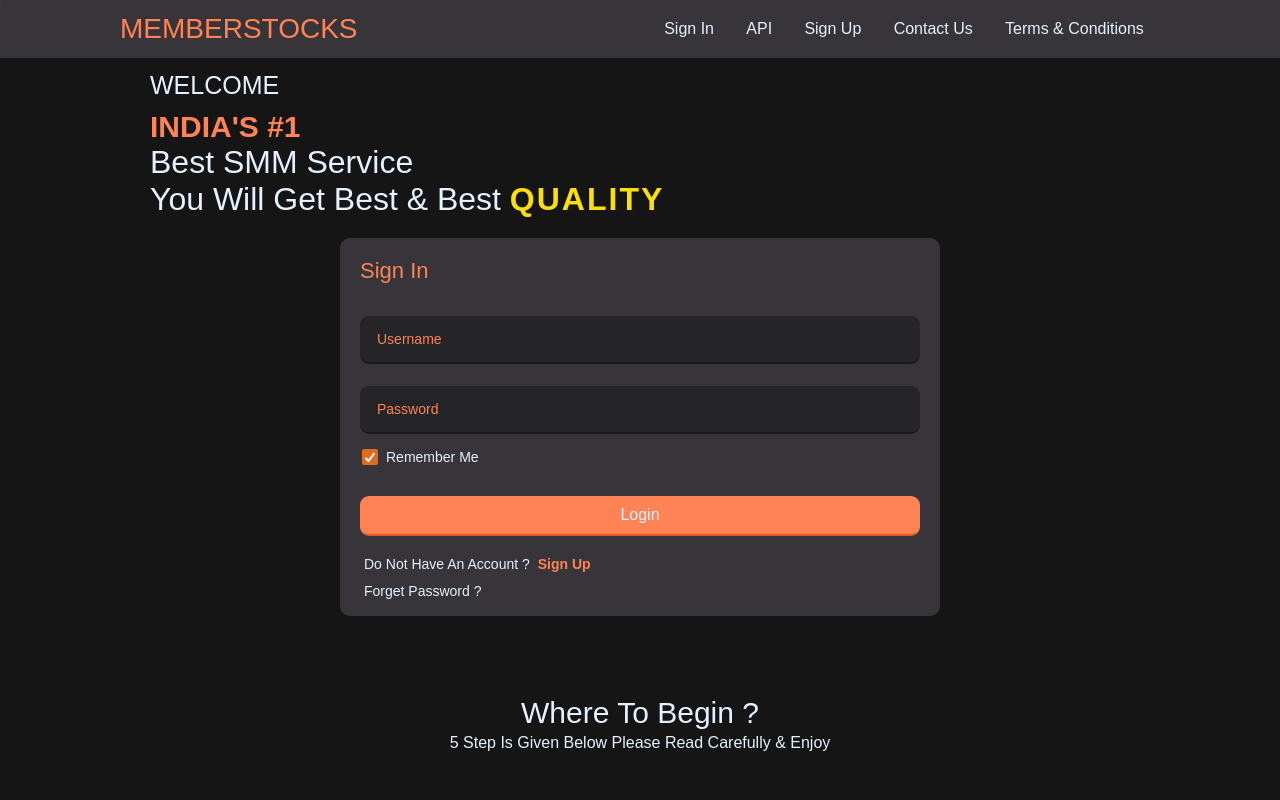
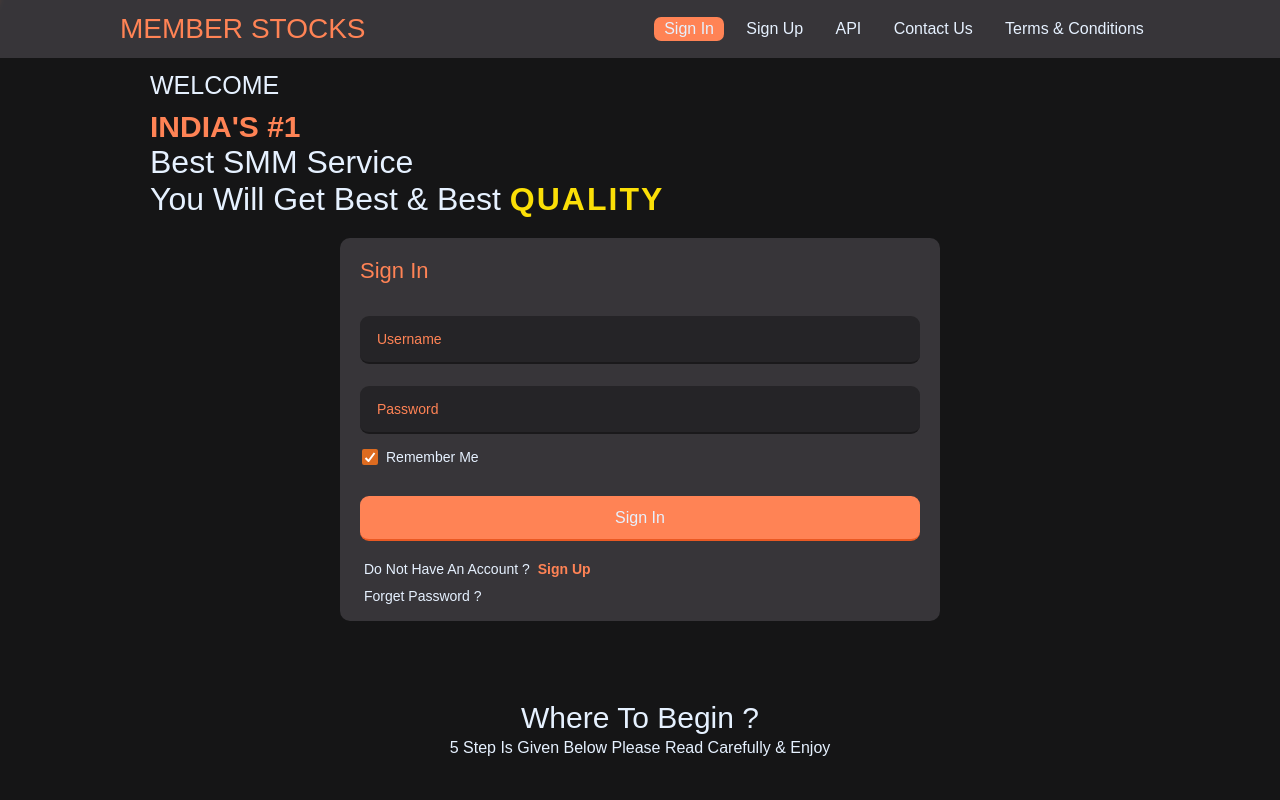
Before and after one commit to Theb0se/memberstocks, a React (Create React App) app: page / in a window 1280 px wide. Shown: the top 800 px of the page. Built offline with nearby package versions, Linux system fonts and the light colour scheme.

Commit message:
login/signup

```diff
--- a/src/components/navbar/Navbar.css
+++ b/src/components/navbar/Navbar.css
@@ -29,31 +29,19 @@
   position: relative;
   text-transform: uppercase;
 }
+
 .navLinks li,
 .hamMenu li {
   color: var(--white);
+  width: 100%;
+}
+.navLinks .active,
+.hamMenu .active {
+  background-color: var(--orng);
 }
 
-/* .navbar h5 span {
-  font-weight: 600;
-  padding-left: 3px;
-} */
-
-.navbar h5::after {
-  content: "";
-  position: absolute;
-  width: 100%;
-  transform: scaleX(0);
-  height: 2px;
-  bottom: 0;
-  left: 0;
-  background-color: var(--orng);
-  transform-origin: bottom right;
-  transition: transform 0.25s ease-out;
-}
-.navbar h5:hover::after {
-  transform: scaleX(1);
-  transform-origin: bottom left;
+.navbar h5 span {
+  padding-left: 8px;
 }
 
 .navbar .navbarMain ul {
@@ -69,22 +57,8 @@
   cursor: pointer;
   position: relative;
   padding: 0 10px;
-}
-.navbar ul li::after {
-  content: "";
-  position: absolute;
   width: 100%;
-  transform: scaleX(0);
-  height: 2px;
-  bottom: 0;
-  left: 0;
-  background-color: var(--orng);
-  transform-origin: bottom right;
-  transition: transform 0.25s ease-out;
-}
-.navbar ul li:hover::after {
-  transform: scaleX(1);
-  transform-origin: bottom left;
+  border-radius: 7px;
 }
 
 .hamMenu {
@@ -98,7 +72,6 @@
 }
 .hamMenu-open {
   max-height: 900px;
-  width: 100vw;
   transition: max-height 0.4s ease-in;
 }
 
@@ -141,9 +114,8 @@
     display: none;
   }
   .navbar h5 {
-    font-size: 20px;
-    font-weight: 600;
-    padding-left: 5PX;
-
+    font-size: 22px;
+    font-weight: 700;
+    padding-left: 5px;
   }
 }
--- a/src/components/navbar/Navbar.jsx
+++ b/src/components/navbar/Navbar.jsx
@@ -23,16 +23,14 @@
         <div className="navLinks">
           <ul>
             <Link to="/">
-              <li>Sign in</li>
+              <li className="active">Sign in</li>
+            </Link>
+            <Link to={"/signup"}>
+              <li>Sign Up</li>
             </Link>
             <Link to="/api">
               <li>API</li>
             </Link>
-
-            <Link to={"/signup"}>
-              <li>Sign Up</li>
-            </Link>
-
             <Link to="contact">
               <li>Contact Us</li>
             </Link>
@@ -43,7 +41,6 @@
         </div>
         <div className="ham">
           <Hamburger
-            toggled={isOpen}
             toggle={setOpen}
             onToggle={hamOpen}
             size={26}
@@ -55,16 +52,14 @@
       <div className={isOpen ? " hamMenu hamMenu-open" : "hamMenu"}>
         <ul>
           <Link to="/" onClick={hamOpen}>
-            <li>Sign in</li>
+            <li className="active">Sign in</li>
+          </Link>
+          <Link to={"/signup"} onClick={hamOpen}>
+            <li>Sign Up</li>
           </Link>
           <Link to="/api" onClick={hamOpen}>
             <li>API</li>
           </Link>
-
-          <Link to={"/signup"} onClick={hamOpen}>
-            <li>Sign Up</li>
-          </Link>
-
           <Link to="contact" onClick={hamOpen}>
             <li>Contact Us</li>
           </Link>
--- a/src/index.css
+++ b/src/index.css
@@ -1,6 +1,7 @@
 @import url("https://fonts.googleapis.com/css2?family=Oswald:wght@200;300;400;500;600;700&display=swap");
 @import url("https://fonts.googleapis.com/css2?family=Kanit:wght@200;300;400;500;600&display=swap");
 @import url("https://fonts.googleapis.com/css2?family=Lexend+Deca:wght@200;300;400;500;600;700&display=swap");
+@import url("https://fonts.googleapis.com/css2?family=Kreon:wght@300;400;500;600;700&display=swap");
 :root {
   --white: #e6f1ff;
   --green: #64ffda;
@@ -9,6 +10,7 @@
   --orng: #ff8355;
   --kanit: "Kanit", sans-serif;
   --lexen: sans-serif;
+  --Kreon: "Kreon", serif;
 }
 body {
   margin: 0;
--- a/src/pages/homepage/Home.css
+++ b/src/pages/homepage/Home.css
@@ -38,7 +38,7 @@
 
 .homeHeading p span {
   color: #fbdf07;
-  font-weight: 600;
+  font-weight: 800;
   letter-spacing: 2px;
 }
 
@@ -90,7 +90,7 @@
   font-weight: 400;
 }
 .loginForm button {
-  height: 40px;
+  height: 45px;
   background-color: var(--orng);
   width: 100%;
   border-radius: 9px;
--- a/src/pages/homepage/Home.jsx
+++ b/src/pages/homepage/Home.jsx
@@ -122,7 +122,7 @@
             </Checkbox>
           </div>
 
-          <button>{isloading ? <Spinner /> : "Login"}</button>
+          <button>{isloading ? <Spinner /> : "Sign In"}</button>
           <div className="signup">
             <p>
               Do Not Have An Account ? <Link to={"signup"}>Sign Up</Link>
```
